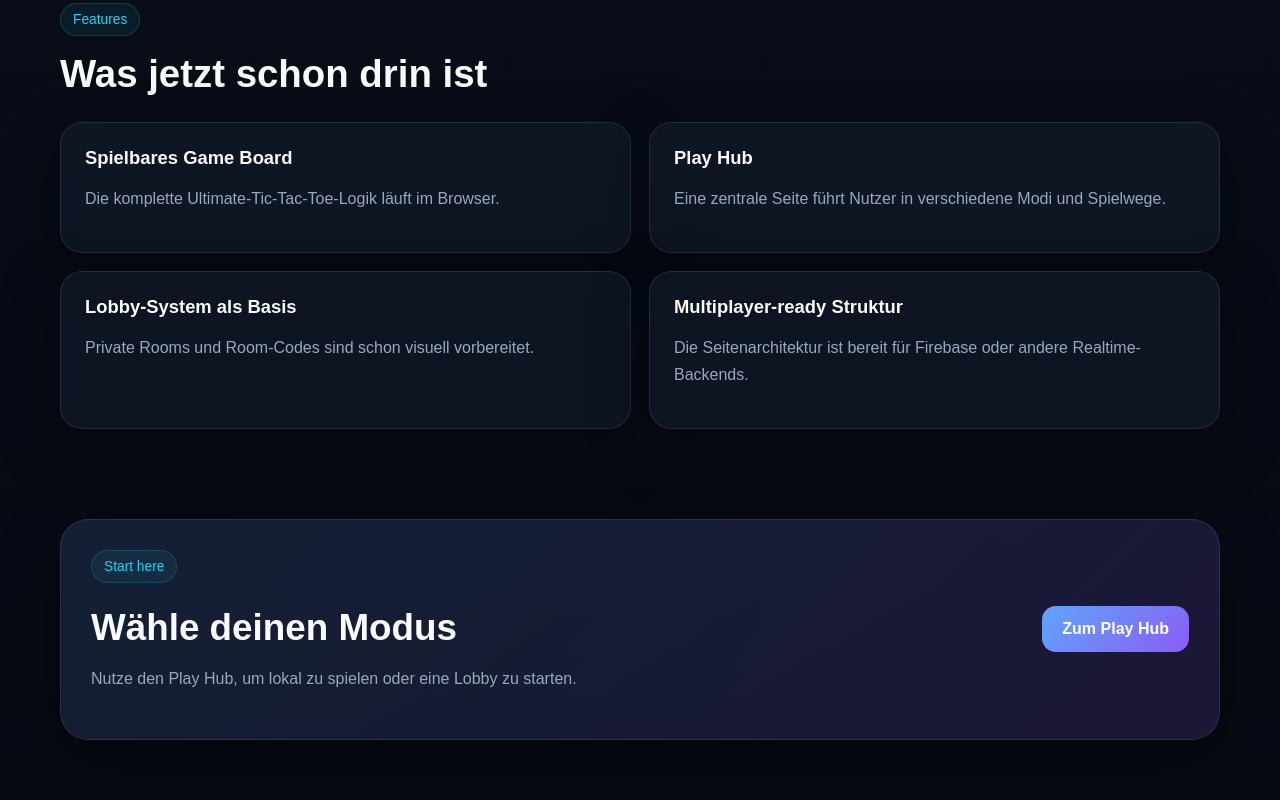
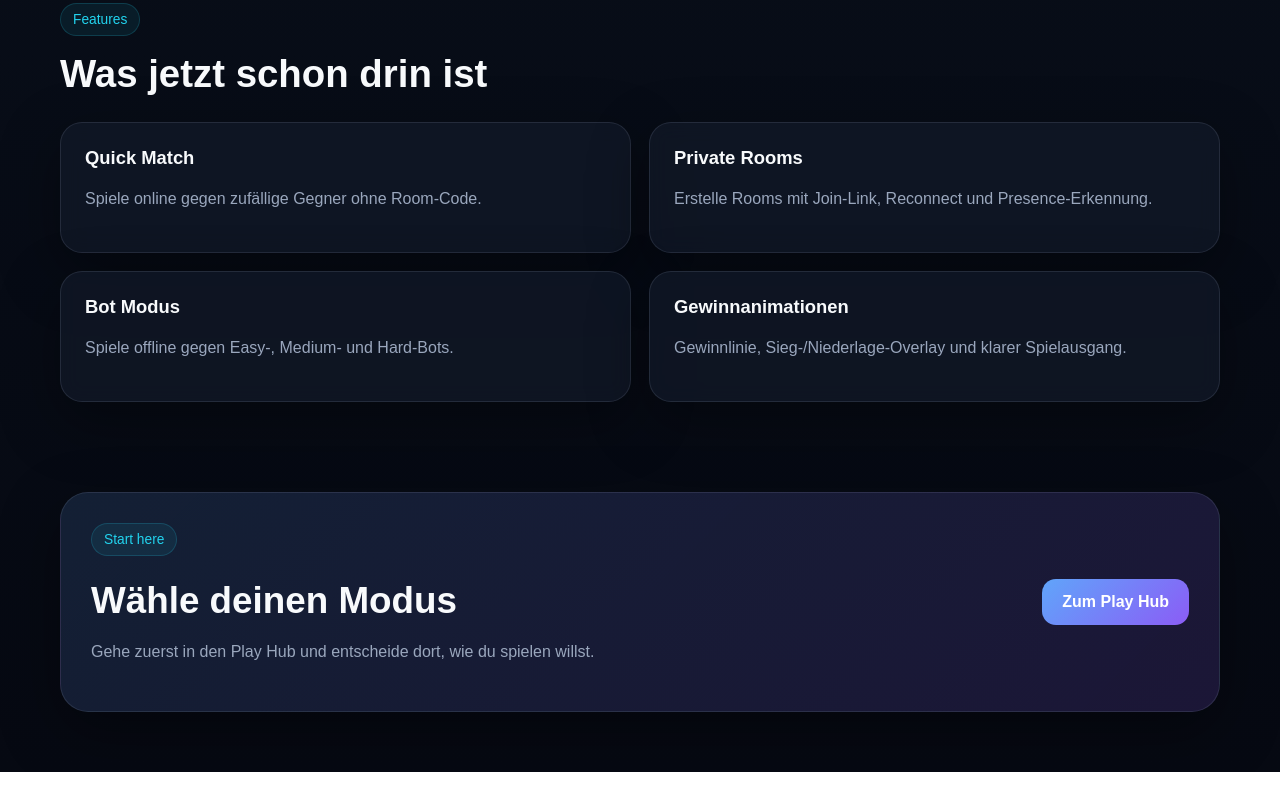
Before and after one commit to MarcosCaprile/ultimate-tictactoe, a plain HTML site: page index.html in a window 1280 px wide. Shown: the part 1447-2247 px from the top of the page. After the commit the page ends 2219 px from the top, so only its background shows below. Drawn offline with Linux system fonts and the light colour scheme.

```diff
--- a/index.html
+++ b/index.html
@@ -23,8 +23,8 @@
           <span class="hero-badge">Strategy • Browser-based • Multiplayer-ready</span>
           <h1>Die moderne Plattform für Ultimate Tic Tac Toe.</h1>
           <p class="hero-text">
-            Spiele lokal, starte private Lobbys und bereite dein Projekt auf echte Online-Matches vor.
-            Diese Version bildet die Grundlage für Multiplayer, Matchmaking und echte Rooms.
+            Spiele lokal, gegen zufällige Gegner online, mit einem Freund im privaten Room
+            oder offline gegen Bots in mehreren Schwierigkeitsstufen.
           </p>
 
           <div class="hero-actions">
@@ -35,15 +35,15 @@
           <div class="hero-stats">
             <div class="stat-card">
               <span class="stat-label">Aktueller Stand</span>
-              <span class="stat-value">Playable Prototype</span>
+              <span class="stat-value">Playable Multiplayer</span>
             </div>
             <div class="stat-card">
               <span class="stat-label">Modi</span>
-              <span class="stat-value">Local + Lobby UI</span>
+              <span class="stat-value">Random, Private, Bot</span>
             </div>
             <div class="stat-card">
               <span class="stat-label">Nächster Schritt</span>
-              <span class="stat-value">Realtime Multiplayer</span>
+              <span class="stat-value">Polish & Leaderboard</span>
             </div>
           </div>
         </div>
@@ -105,20 +105,20 @@
 
         <div class="feature-grid">
           <article class="feature-card">
-            <h3>Spielbares Game Board</h3>
-            <p>Die komplette Ultimate-Tic-Tac-Toe-Logik läuft im Browser.</p>
+            <h3>Quick Match</h3>
+            <p>Spiele online gegen zufällige Gegner ohne Room-Code.</p>
           </article>
           <article class="feature-card">
-            <h3>Play Hub</h3>
-            <p>Eine zentrale Seite führt Nutzer in verschiedene Modi und Spielwege.</p>
+            <h3>Private Rooms</h3>
+            <p>Erstelle Rooms mit Join-Link, Reconnect und Presence-Erkennung.</p>
           </article>
           <article class="feature-card">
-            <h3>Lobby-System als Basis</h3>
-            <p>Private Rooms und Room-Codes sind schon visuell vorbereitet.</p>
+            <h3>Bot Modus</h3>
+            <p>Spiele offline gegen Easy-, Medium- und Hard-Bots.</p>
           </article>
           <article class="feature-card">
-            <h3>Multiplayer-ready Struktur</h3>
-            <p>Die Seitenarchitektur ist bereit für Firebase oder andere Realtime-Backends.</p>
+            <h3>Gewinnanimationen</h3>
+            <p>Gewinnlinie, Sieg-/Niederlage-Overlay und klarer Spielausgang.</p>
           </article>
         </div>
       </section>
@@ -128,7 +128,7 @@
           <div>
             <span class="section-kicker">Start here</span>
             <h2>Wähle deinen Modus</h2>
-            <p>Nutze den Play Hub, um lokal zu spielen oder eine Lobby zu starten.</p>
+            <p>Gehe zuerst in den Play Hub und entscheide dort, wie du spielen willst.</p>
           </div>
           <a href="play.html" class="primary-btn">Zum Play Hub</a>
         </div>
```
